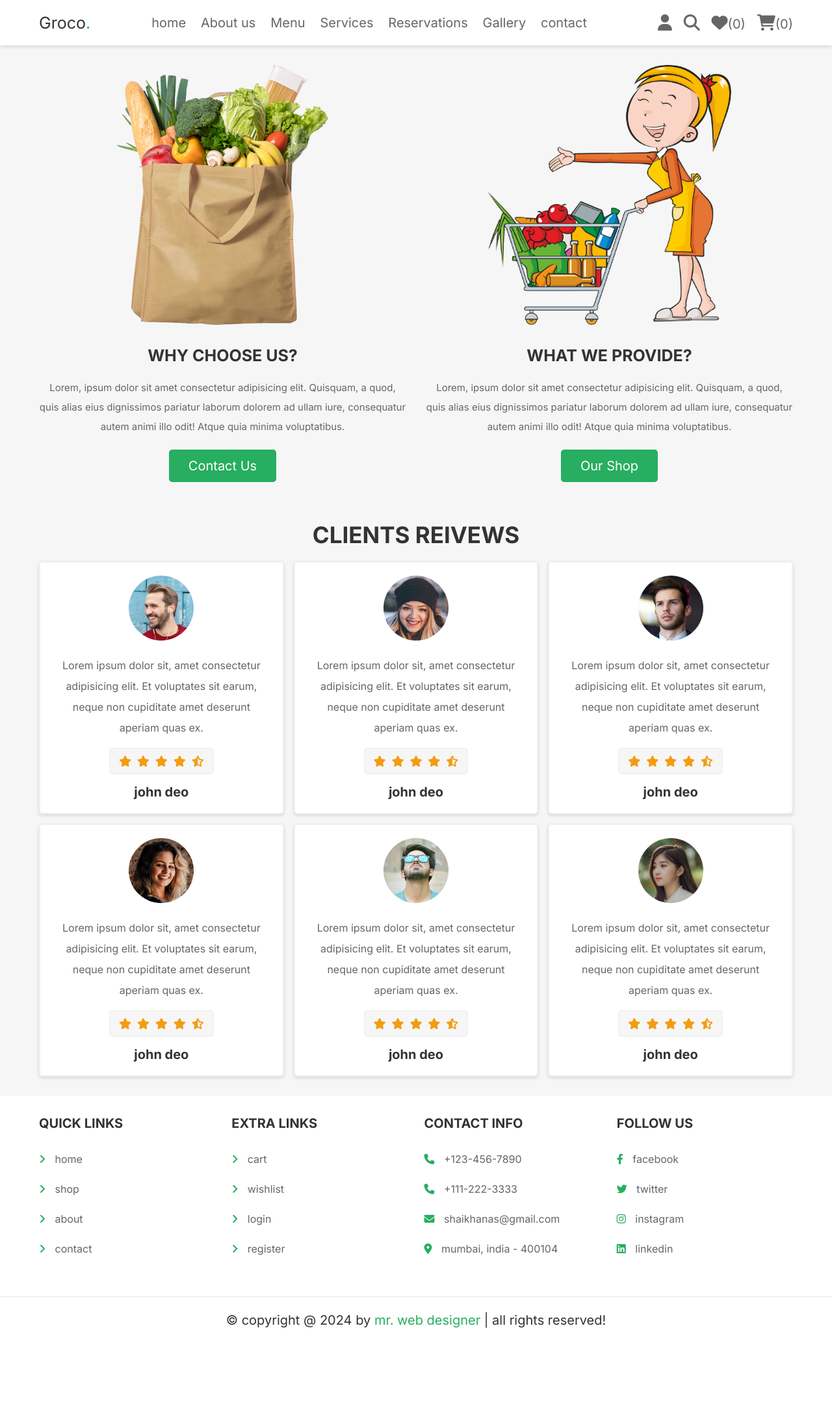
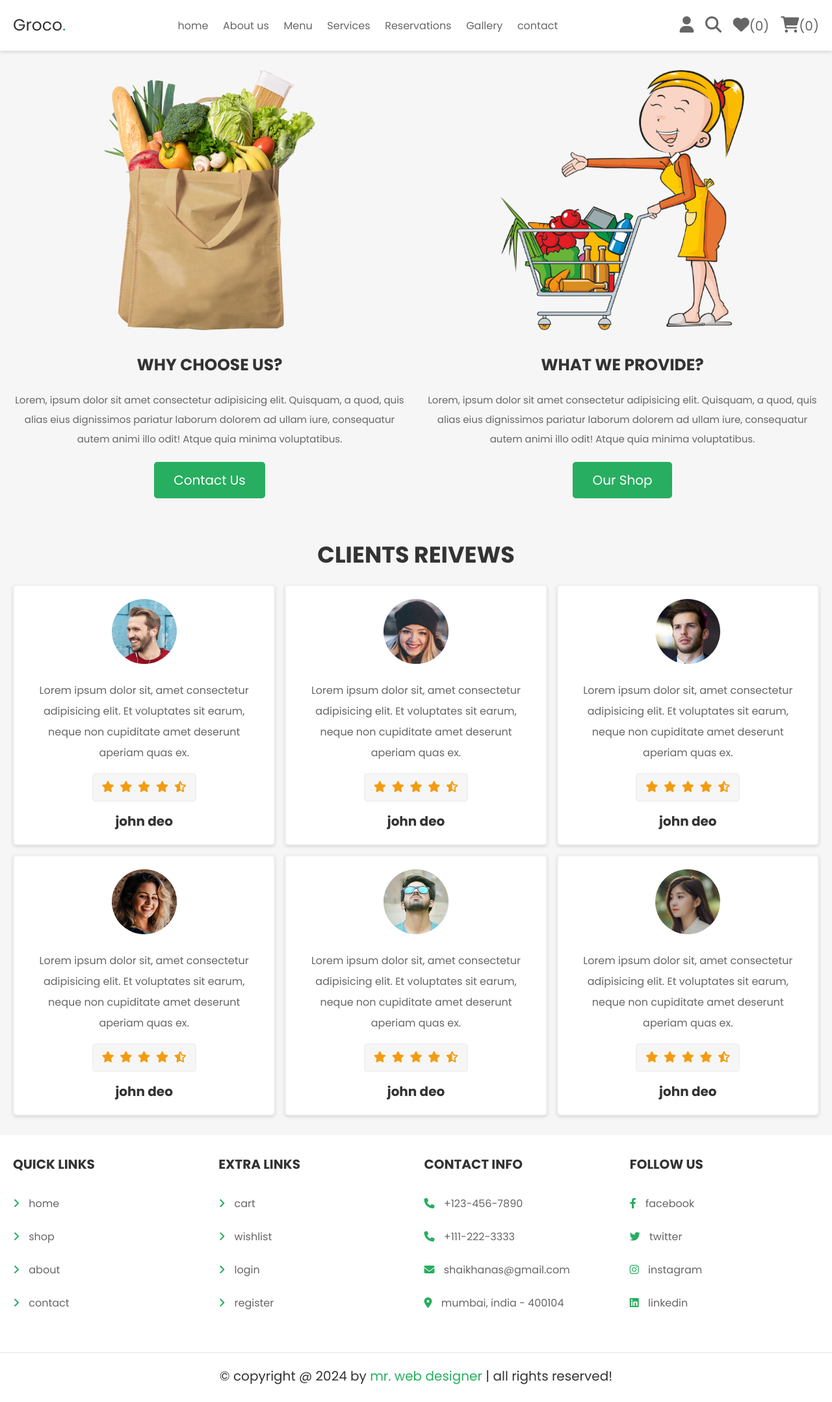
Before and after one commit to Sujeevan006/restaurant, a PHP site: page /about.php in a window 1280 px wide. Shown: the whole page at 65% size. Before the commit the page ends 2044 px from the top, so only its background shows below. Run offline with PHP 8.4, Linux system fonts and the light colour scheme; the visitor is signed in with stand-in values (Sample User, id 1); data that the repository does not hold is empty; some libraries are stand-ins or nearby versions.

Commit message:
css modified

```diff
--- a/css/components.css
+++ b/css/components.css
@@ -1,4 +1,4 @@
-@import url("https://fonts.googleapis.com/css2?family=Inter:ital,opsz,wght@0,14..32,100..900;1,14..32,100..900&display=swap");
+@import url("https://fonts.googleapis.com/css2?family=Inter:ital,opsz,wght@0,14..32,100..900;1,14..32,100..900&family=Poppins:ital,wght@0,100;0,200;0,300;0,400;0,500;0,600;0,700;0,800;0,900;1,100;1,200;1,300;1,400;1,500;1,600;1,700;1,800;1,900&display=swap");
 
 :root {
   --green: #27ae60;
@@ -16,7 +16,7 @@
 }
 
 * {
-  font-family: "Inter", sans-serif;
+  font-family: "Poppins", sans-serif;
   margin: 0;
   padding: 0;
   box-sizing: border-box;
@@ -64,7 +64,7 @@ html {
 
 section {
   padding: 3rem 2rem;
-  max-width: 1200px;
+  max-width: 1400px;
   margin: 0 auto;
 }
 
@@ -237,7 +237,7 @@ section {
   justify-content: space-between;
   padding: 2rem;
   margin: 0 auto;
-  max-width: 1200px;
+  max-width: 1440px;
   position: relative;
 }
 
@@ -252,7 +252,7 @@ section {
 
 .header .flex .navbar a {
   margin: 0 1rem;
-  font-size: 2rem;
+  font-size: medium;
   color: var(--light-color);
 }
 
```
